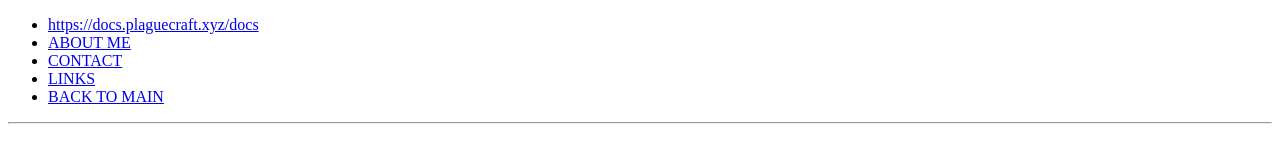
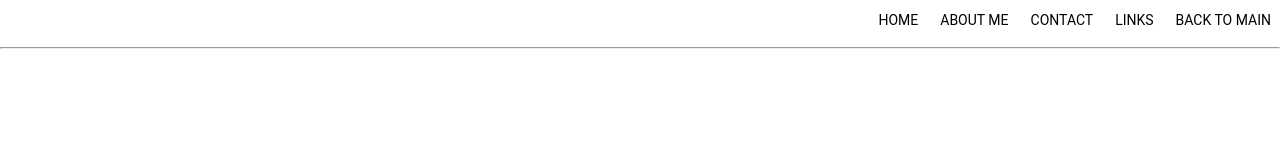
Before and after one commit to awexxx/discordbots.github.io, a plain HTML site: page docs/tbb/index.html in a window 1280 px wide. Drawn offline with Linux system fonts and the light colour scheme.

Commit message:
Whoops, linked style.css

```diff
--- a/docs/tbb/index.html
+++ b/docs/tbb/index.html
@@ -2,11 +2,12 @@
 <html>
 <head>
 	<title>TheBoysBot - PC Devs</title>
+	<link rel="stylesheet" type="text/css" href="css/style.css">
 </head>
 <body>
  <nav>
    <ul class="nav">
-      <li><a href="home">https://docs.plaguecraft.xyz/docs</a></li>
+      <li><a href="https://docs.plaguecraft.xyz/docs">HOME</a></li>
       <li><a href="about">ABOUT ME</a></li>
       <li><a href="contact">CONTACT</a></li>
       <li><a href="links">LINKS</a></li>
```
